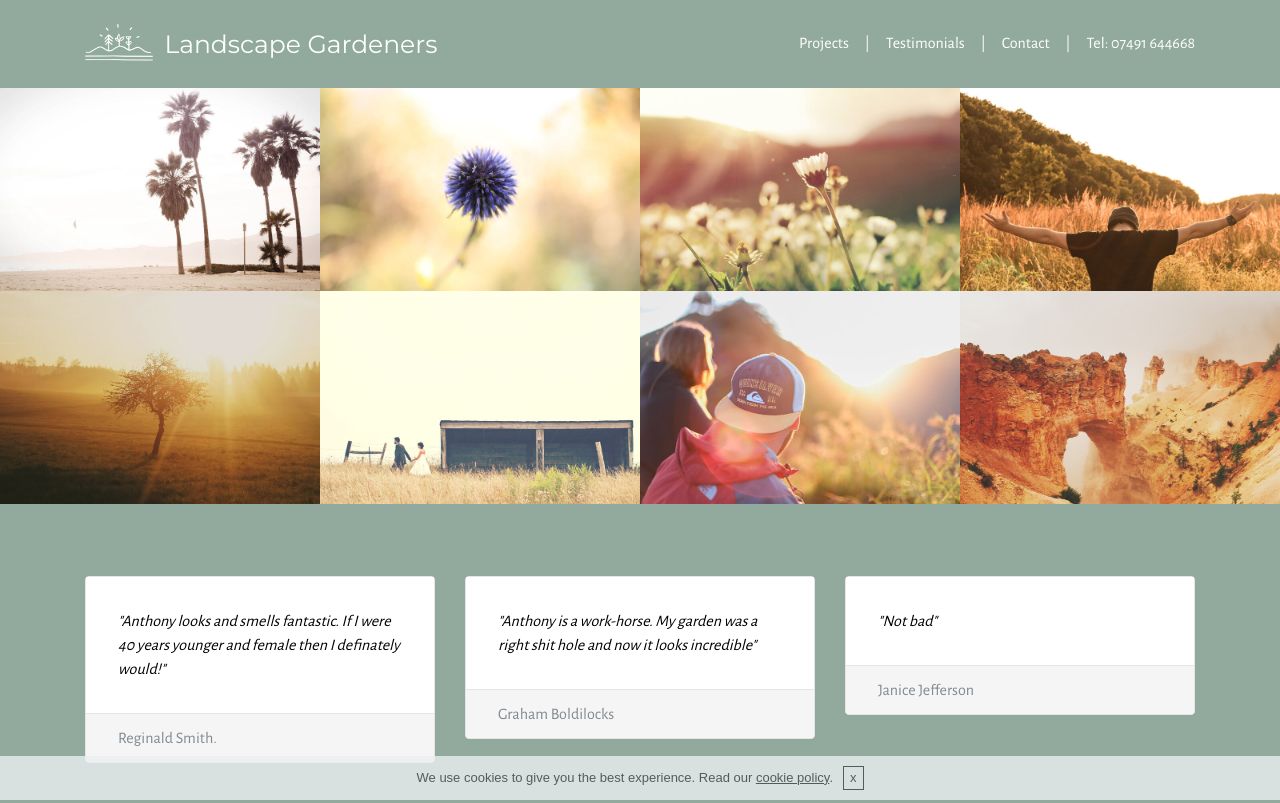
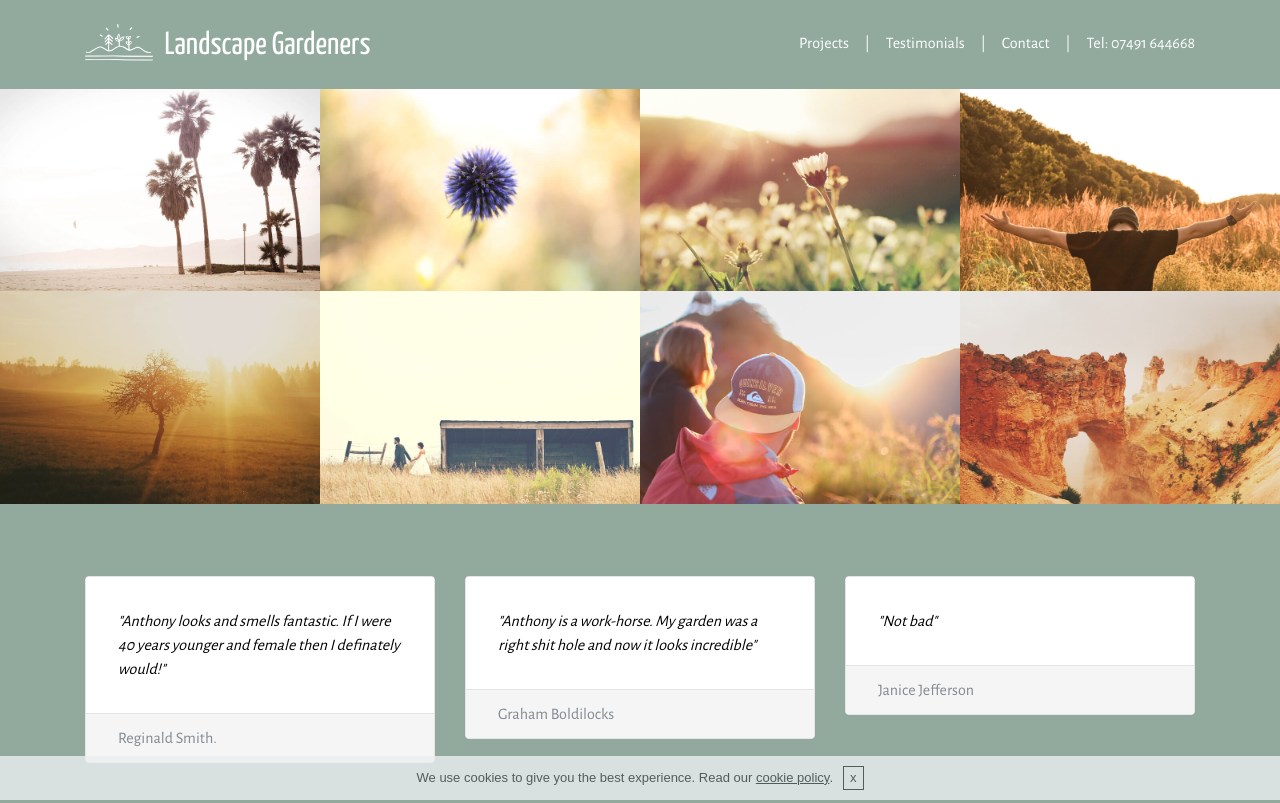
Before and after one commit to designcore/landscape, a plain HTML site: page index.html in a window 1280 px wide. Shown: the top 803 px of the page. Drawn offline with nearby package versions, Linux system fonts and the light colour scheme.

Commit message:
create github pages

```diff
--- a/assets/mobirise/css/mbr-additional.css
+++ b/assets/mobirise/css/mbr-additional.css
@@ -1,11 +1,11 @@
-@import url(https://fonts.googleapis.com/css?family=Montserrat:400,700);
+@import url(https://fonts.googleapis.com/css?family=Yanone+Kaffeesatz:400,300,700);
 
 #dropdown-menu-0 .hide-buttons [data-button] {
   display: none !important;
 }
 #dropdown-menu-0 .navbar-brand a {
-  font-size: 25px;
-  font-family: 'Montserrat', sans-serif;
+  font-size: 32px;
+  font-family: 'Yanone Kaffeesatz', sans-serif;
 }
 #dropdown-menu-0 .nav .link,
 #dropdown-menu-0 .dropdown-item {
--- a/index.html
+++ b/index.html
@@ -189,7 +189,7 @@
 
                 <div data-form-alert="true"><div hidden="" data-form-alert-success="true">Thanks for filling out form. I'll be in touch shortly</div></div>
                 <form action="https://mobirise.com/" method="post" data-form-title="Contact Form">
-                    <input type="hidden" value="R2xrMwsrra97N6GR/tJyHSMVhFJj7lOgq5JVGSUwZgV/SlPuNn8aIOq6mV5ddwxAQaPqIxyxQT14kpjHa4DsSxe9ngo5KhuKSubebeypBPLs0Z0KFOGrGtsIRIC1grP3" data-form-email="true">
+                    <input type="hidden" value="QDva+JodbJqe8g+y2H1mq1OZq4Bi97jyDkrzjzguvbngSrRKzMaGjVvKvRZE3YkpC+wTUFVzIRLOpS5K9zfZ3prn31HhhbZTCb56OQF3XWBcUCGrft54OJUqe5jd/CBY" data-form-email="true">
                     <div class="form-group">
                         <input type="text" class="form-control" name="name" required="" placeholder="Name*" data-form-field="Name">
                     </div>
```
Also changed, not shown: 1 other file.
